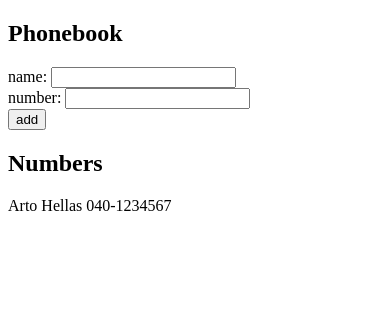
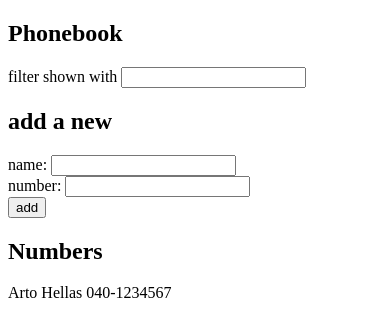
Before and after one commit to gvnlm/full-stack-open-solutions, a React (Vite) app in the folder part-2/phonebook/: page / in a window 390 px wide. Shown: the top 336 px of the page. Built offline with nearby package versions, Linux system fonts and the light colour scheme.

Commit message:
Complete steps 4 and 5 of Phonebook app front-end

```diff
--- a/part-2/phonebook/src/App.jsx
+++ b/part-2/phonebook/src/App.jsx
@@ -1,19 +1,27 @@
 import { useState } from 'react';
 import Numbers from './components/Numbers';
 import NumberForm from './components/NumberForm';
+import Filter from './components/Filter';
 
 const App = () => {
+  // States
   const [persons, setPersons] = useState([{ name: 'Arto Hellas', number: '040-1234567'}]);
   const [newName, setNewName] = useState('');
   const [newNumber, setNewNumber] = useState('');
+  const [nameFilter, setNameFilter] = useState('');
 
+  // Event handlers
   const updateNewName = (event) => setNewName(event.target.value);
   const updateNewNumber = (event) => setNewNumber(event.target.value);
+  const updateNameFilter = (event) => setNameFilter(event.target.value);
   const addNewNumber = (event) => {
     event.preventDefault();
 
+    // Remove leading and trailing whitespace characters
+    const newNameTrimmed = newName.trim();
+
     // Ensure both input fields are non-empty
-    if (newName === '') {
+    if (newNameTrimmed === '') {
       alert('Please enter a name.')
       return;
     }
@@ -21,9 +29,6 @@ const App = () => {
       alert('Please enter a number.')
       return;
     }
-
-    // Remove leading and trailing whitespace characters
-    const newNameTrimmed = newName.trim();
 
     // Prevent user from adding already existing names in the phonebook
     if (persons.find(({ name }) => name === newNameTrimmed)) {
@@ -39,6 +44,7 @@ const App = () => {
   return (
     <div>
       <h2>Phonebook</h2>
+      <Filter value={nameFilter} handleChange={updateNameFilter} />
       <NumberForm
         name={newName}
         handleNameChange={updateNewName}
@@ -46,7 +52,7 @@ const App = () => {
         handleNumberChange={updateNewNumber}
         handleSubmit={addNewNumber}
       />
-      <Numbers persons={persons} />
+      <Numbers persons={persons} nameFilter={nameFilter} />
     </div>
   );
 };
--- /dev/null
+++ b/part-2/phonebook/src/components/Filter.jsx
@@ -0,0 +1,7 @@
+const Filter = ({ value, handleChange }) => (
+  <>
+    filter shown with <input type="text" value={value} onChange={handleChange} />
+  </>
+);
+
+export default Filter;
--- a/part-2/phonebook/src/components/NumberForm.jsx
+++ b/part-2/phonebook/src/components/NumberForm.jsx
@@ -6,6 +6,7 @@ const NumberForm = ({
   handleSubmit,
 }) => (
   <form onSubmit={handleSubmit}>
+    <h2>add a new</h2>
     <div>
       <label htmlFor="name">name: </label>
       <input id="name" type="text" value={name} onChange={handleNameChange} />
--- a/part-2/phonebook/src/components/Numbers.jsx
+++ b/part-2/phonebook/src/components/Numbers.jsx
@@ -1,8 +1,16 @@
-const Numbers = ({ persons }) => (
-  <>
-    <h2>Numbers</h2>
-    {persons.map(({ name, number }) => <p key={name}>{name} {number}</p>)}
-  </>
-);
+const Numbers = ({ persons, nameFilter }) => {
+  const personsFiltered = (
+    persons.filter(
+      ({ name }) => name.toLowerCase().includes(nameFilter.toLowerCase().trim())
+    )
+  );
+
+  return (
+    <>
+      <h2>Numbers</h2>
+      {personsFiltered.map(({ name, number }) => <p key={name}>{name} {number}</p>)}
+    </>
+  );
+};
 
 export default Numbers;
```
